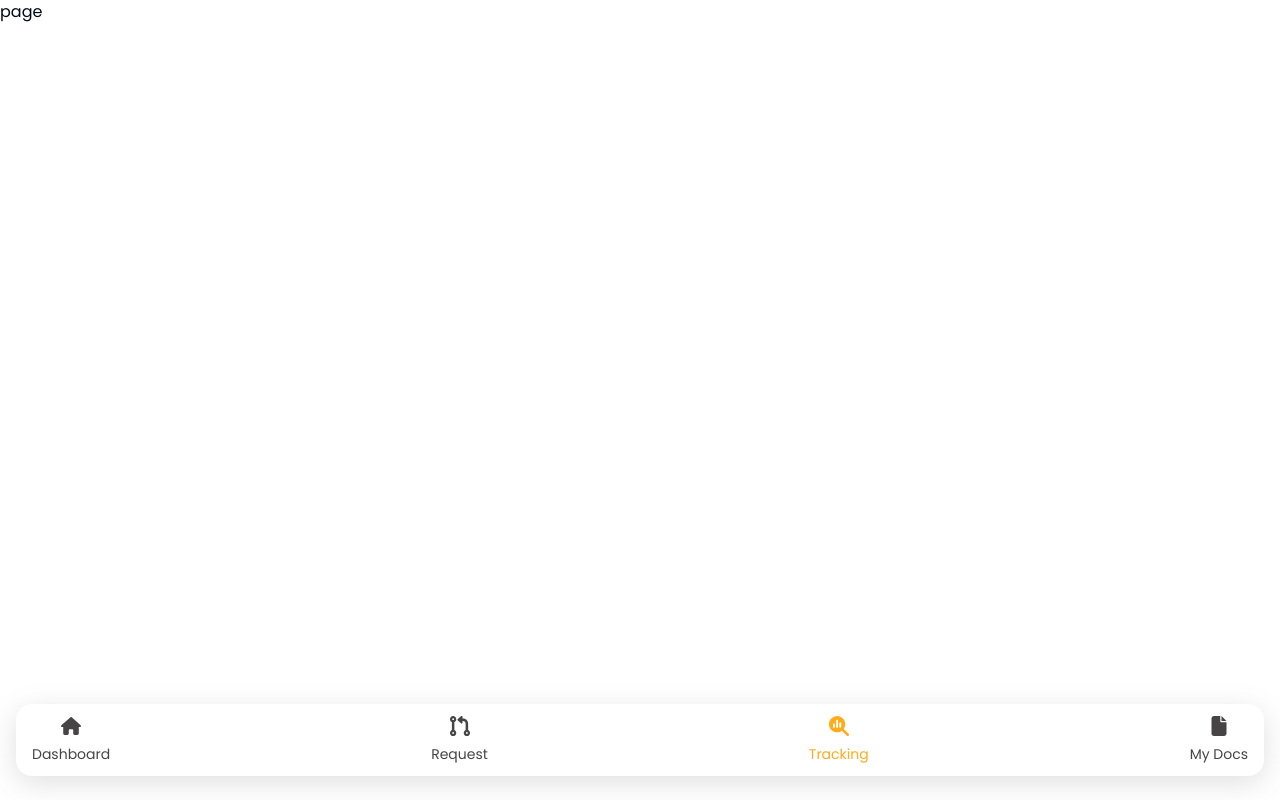
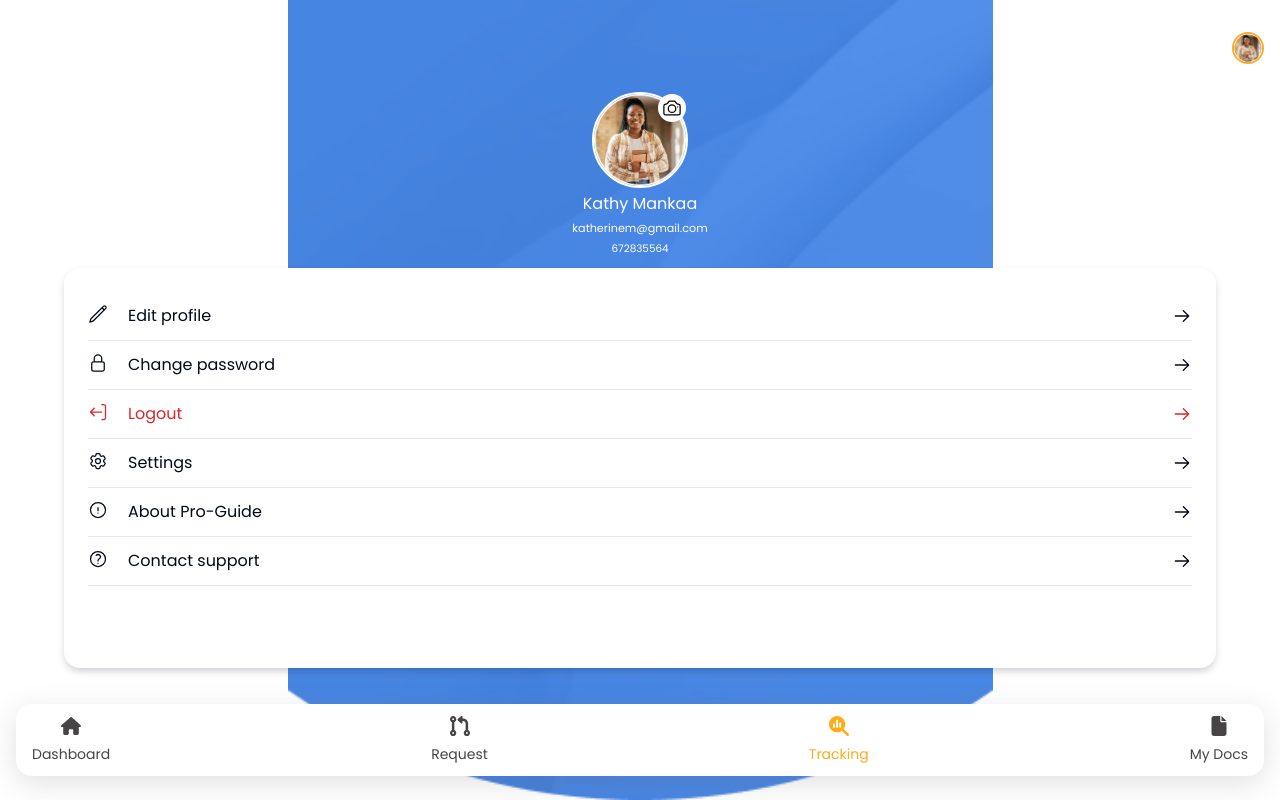
Before and after one commit to Juvis237/ProGuide_FrontEnd, a Next.js app: page /profile in a window 1280 px wide. Built offline with nearby package versions, Linux system fonts and the light colour scheme.

Commit message:
feat: profile account [WIP]

```diff
--- a/data.ts
+++ b/data.ts
@@ -1,4 +1,5 @@
 import { faCodePullRequest, faFile, faHouse, faMagnifyingGlassChart } from "@fortawesome/free-solid-svg-icons"
+import { ArrowUpTrayIcon, Cog6ToothIcon, ExclamationCircleIcon, LockClosedIcon, PencilIcon, QuestionMarkCircleIcon } from '@heroicons/react/24/outline'
 
 export const signupField = [
     {
@@ -244,6 +245,33 @@ export const summaryLabel = [{ label: 'Name of applicant', name: 'name' },
 { label: 'Number of document requested', name: 'num_doc' },
 { label: 'Transaction mode', name: 'trans_mode' }]
 
+export const profileData = [
+    {
+        icon: PencilIcon,
+        label: 'Edit profile'
+    },
+    {
+        icon: LockClosedIcon,
+        label: 'Change password'
+    },
+    {
+        icon: ArrowUpTrayIcon,
+        label: 'Logout'
+    },
+    {
+        icon: Cog6ToothIcon,
+        label: 'Settings'
+    },
+    {
+        icon: ExclamationCircleIcon,
+        label: 'About Pro-Guide'
+    },
+    {
+        icon: QuestionMarkCircleIcon,
+        label: 'Contact support'
+    },
+]
+
 export const headerSignup = 'Pro-Delivery'
 export const parSignup = 'Begin  an incredible  journey of success with us'
 export const parLogin = 'Welcome back! Let’s pick up from where you ended'
--- a/src/app/profile/page.tsx
+++ b/src/app/profile/page.tsx
@@ -1,10 +1,11 @@
 import React from 'react'
 import AppLayout from '../AppLayout'
+import ProfileContainer from '@/components/profile-container/ProfileContainer'
 
 const page = () => {
     return (
         <AppLayout>
-            <div>page</div>
+            <ProfileContainer />
         </AppLayout>
     )
 }
--- a/src/components/form-step-3/FormStep3.tsx
+++ b/src/components/form-step-3/FormStep3.tsx
@@ -10,6 +10,7 @@ import {
 import { RadioGroup, RadioGroupItem } from '../ui/radio-group'
 import Image from 'next/image'
 import 'react-phone-input-2/lib/style.css'
+
 
 const FormStep3 = ({
     step3Fields,
--- /dev/null
+++ b/src/components/header-nav/HeaderNav.tsx
@@ -0,0 +1,32 @@
+import { ArrowLeftIcon, BellAlertIcon } from '@heroicons/react/24/outline'
+import Link from 'next/link'
+import React from 'react'
+import Header from '../header/Header'
+import Image from 'next/image'
+
+interface Props {
+    link: string
+    title: string
+    imageSrc: string
+}
+
+const HeaderNav: React.FC<Props> = ({ link, title, imageSrc }) => {
+    return (
+        <div className="flex gap-4 items-center justify-between w-full -mt-16 mb-4 px-4">
+            <div className="flex items-center gap-9">
+                <Link className="w-6 cursor-pointer text-white" href={link}>
+                    <ArrowLeftIcon />
+                </Link>
+                <Header title={title} classes="text-white font-bold text-2xl" />
+            </div>
+            <div className="flex items-center gap-3">
+                <BellAlertIcon className="w-6 h-6 text-white cursor-pointer" />
+                <div className="w-8 h-8 rounded-full border-2 border-secondary">
+                    <Image width={100} height={100} alt="" src={imageSrc} />
+                </div>
+            </div>
+        </div>
+    )
+}
+
+export default HeaderNav
--- /dev/null
+++ b/src/components/profile-container/ProfileContainer.tsx
@@ -0,0 +1,39 @@
+'use client'
+
+import React from 'react'
+import { profileData } from '../../../data'
+import ProfileTab from '../profile-tab/ProfileTab'
+import Image from 'next/image'
+import { CameraIcon } from '@heroicons/react/24/outline'
+import HeaderNav from '../header-nav/HeaderNav'
+
+const ProfileContainer = () => {
+    return (
+        <div className="img-bg flex flex-col items-center justify-center">
+            <HeaderNav title="Account" link="/dashboard" imageSrc="/assets/avatar.png" />
+            <div className="flex justify-center items-center gap-1 my-3 flex-col text-white">
+                <div className="w-24 h-24 border-2 border-white rounded-full relative">
+                    <Image
+                        width={100}
+                        height={100}
+                        alt=""
+                        src={'/assets/avatar.png'}
+                    />
+                    <div className="absolute top-0 right-0 rounded-full h-7 w-7 flex justify-center items-center bg-white cursor-pointer">
+                        <CameraIcon className={`"w-5 h-5 text-black`} />
+                    </div>
+                </div>
+                <p>Kathy Mankaa</p>
+                <small className="text-[0.7rem]">katherinem@gmail.com</small>
+                <small className="text-[0.65rem]">672835564</small>
+            </div>
+            <div className="flex flex-col mx-4 bg-white min-h-[400px] rounded-2xl px-6 py-6 box-shadow-2 w-[90%] mb-9">
+                {profileData.map((el, index) => (
+                    <ProfileTab key={index} label={el.label} Icon={el.icon} />
+                ))}
+            </div>
+        </div>
+    )
+}
+
+export default ProfileContainer
--- /dev/null
+++ b/src/components/profile-tab/ProfileTab.tsx
@@ -0,0 +1,30 @@
+import { ArrowRightIcon } from '@radix-ui/react-icons'
+import React from 'react'
+
+interface Props {
+    label: string
+    Icon: React.ForwardRefExoticComponent<
+        Omit<React.SVGProps<SVGSVGElement>, 'ref'> & {
+            title?: string | undefined
+            titleId?: string | undefined
+        } & React.RefAttributes<SVGSVGElement>
+    >
+}
+
+const ProfileTab: React.FC<Props> = ({ label, Icon }) => {
+    return (
+        <div
+            className={`cursor-pointer flex justify-between items-center border-b py-3 ${label === 'Logout' && 'text-red-600'}`}
+        >
+            <div className="flex gap-5">
+                <Icon
+                    className={`w-5 h-5 ${label === 'Logout' && '-rotate-90'}`}
+                />
+                <p>{label}</p>
+            </div>
+            <ArrowRightIcon className="w-5 h-5 font-bold" />
+        </div>
+    )
+}
+
+export default ProfileTab
```
Also changed, not shown: public/assets/avatar.png (added).
